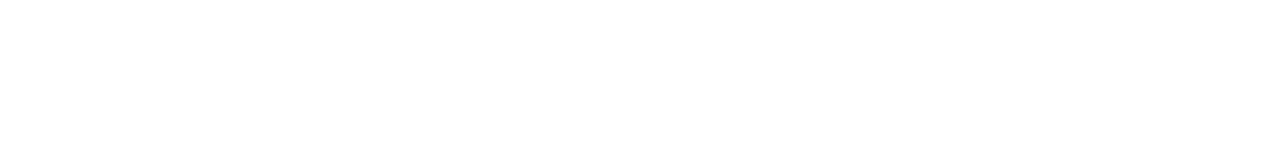
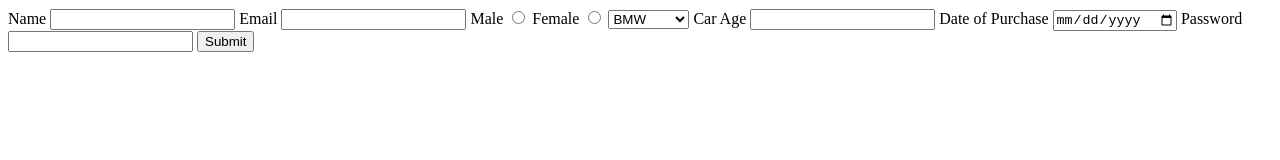
Before and after one commit to acciojob/car-insurance-form-itsaayush27, a website: page main.html in a window 1280 px wide. Drawn offline with Linux system fonts and the light colour scheme.

Commit message:
created a submission

```diff
--- a/main.html
+++ b/main.html
@@ -8,6 +8,38 @@
 
 <body>
 	<!-- the entire body must be written by student -->
+	<form method="post">
+		<label for="Name">Name</label>
+		<input type="text" id="name" required>
+
+		<label for="Email">Email</label>
+		<input type="email" id="email" required>
+
+		<label for="gender_m">Male</label>
+		<input type="radio" name="gender" required>
+		<label for="gender_f">Female</label>
+			<input type="radio" name="gender" required>
+
+		<select id="cars">
+		<label for="Car">Car Brands</label>
+			<option>BMW</option>
+			<option>Audi</option>
+			<option>Mercedez</option>
+		</select>
+
+		<label for="Car Age">Car Age</label>
+			<input type="number" id="carage" required>
+
+
+		<label for="dop">Date of Purchase</label>
+			<input type="date" id="dop" required>
+
+
+		<label for="Password">Password</label>
+			<input type="password" id="password" required>
+
+		<input type="submit">
+	</form>
     <script type="text/javascript" src="./script.js">
 </script>
 
```
Also changed, not shown: script.js (+12 -0 lines).
